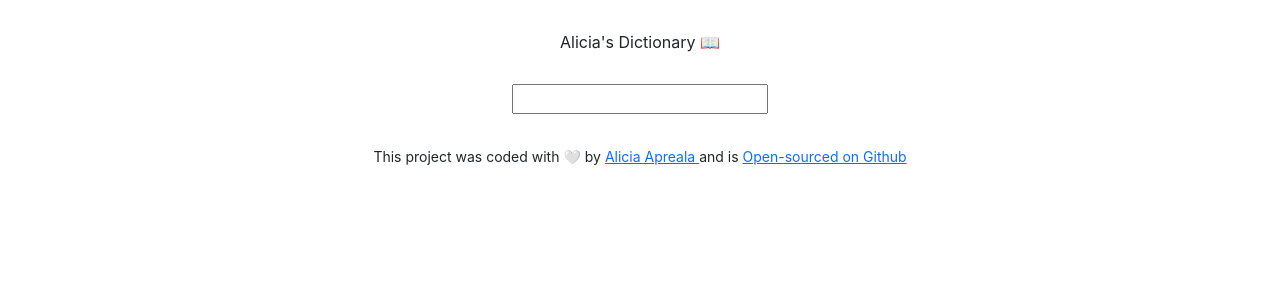
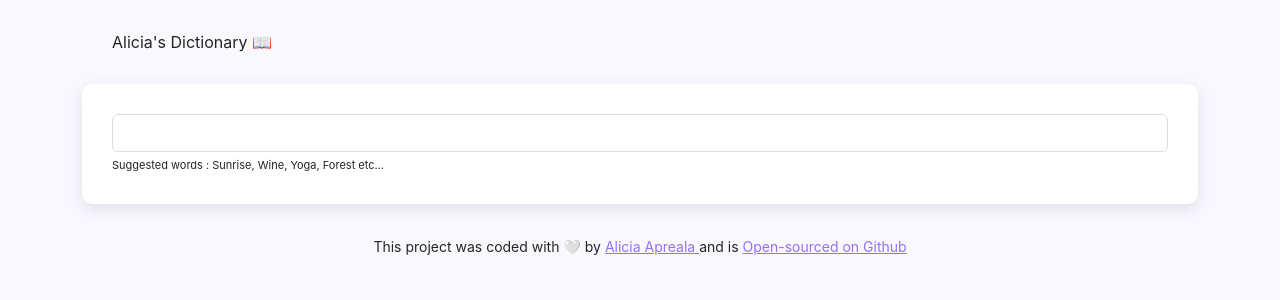
Before and after one commit to Aliciaasmbc/Dictionary-app, a React (Create React App) app: page / in a window 1280 px wide. Shown: the top 300 px of the page. Built offline with nearby package versions, Linux system fonts and the light colour scheme; no server answers.

Commit message:
started styling

```diff
--- a/src/App.css
+++ b/src/App.css
@@ -1,5 +1,9 @@
-.App {
-  text-align: center;
+body {
+  background: #f9f8fe;
+}
+
+a {
+  color: #9670f4;
 }
 
 .App-header {
--- a/src/App.js
+++ b/src/App.js
@@ -7,7 +7,7 @@ export default function App() {
       <div className="container">
         <header className="App-header">Alicia's Dictionary 📖</header>
         <main>
-          <Dictionary />
+          <Dictionary defaultKeyword="hello" />
         </main>
       </div>
       <footer className="app-footer">
--- a/src/Dictionary.css
+++ b/src/Dictionary.css
@@ -1,3 +1,20 @@
-.Dictionary {
+.Dictionary section {
   background-color: white;
+  padding: 30px;
+  border-radius: 10px;
+  box-shadow: 0 5px 15px rgba(0 0 0 / 10%);
+  margin: 20px 0;
 }
+
+.Dictionary input {
+  width: 100%;
+  color: #9670f4;
+  padding: 6px 10px;
+  border: 1px solid #ddd;
+  border-radius: 6px;
+}
+
+.Dictionary .hint {
+  font-size: 11px;
+  margin-top: 5px;
+}
--- a/src/Dictionary.js
+++ b/src/Dictionary.js
@@ -3,31 +3,50 @@ import axios from "axios";
 import Results from "./Results";
 import "./Dictionary.css";
 
-export default function Dictionary() {
-  let [Keyword, setKeyword] = useState("");
+export default function Dictionary(props) {
+  let [Keyword, setKeyword] = useState(props.defaultKeyword);
   let [results, setResults] = useState(null);
+  let [loaded, setLoaded] = useState(false);
 
   function handleResponse(response) {
     setResults(response.data[0]);
   }
 
-  function search(event) {
-    event.preventDefault();
-
+  function search() {
     let apiUrl = `https://api.dictionaryapi.dev/api/v2/entries/en/${Keyword}`;
     axios.get(apiUrl).then(handleResponse);
+  }
+
+  function handleSubmit(event) {
+    event.preventDefault();
+    search();
   }
 
   function handleKeywordChange(event) {
     setKeyword(event.target.value);
   }
 
+  function load() {
+    setLoaded(true);
+    search();
+  }
+
+  if (loaded) {
     return (
       <div className="Dictionary">
-      <form onSubmit={search}>
+        <section>
+          <form onSubmit={handleSubmit}>
             <input type="search" onChange={handleKeywordChange} />
           </form>
+          <div className="hint">
+            Suggested words : Sunrise, Wine, Yoga, Forest etc...{" "}
+          </div>
+        </section>
         <Results results={results} />
       </div>
     );
+  } else {
+    load();
+    return "loading....";
   }
+}
--- a/src/Phonetic.js
+++ b/src/Phonetic.js
@@ -1,4 +1,5 @@
 import React from "react";
+import "./phonetic.css";
 
 export default function Phonetic(props) {
   return (
@@ -7,8 +8,7 @@ export default function Phonetic(props) {
         {" "}
         Listen{" "}
       </a>
-      <br />
-      {props.phonetic.text}
+      <span className="text">{props.phonetic.text}</span>
     </div>
   );
 }
--- /dev/null
+++ b/src/Results.css
@@ -0,0 +1,5 @@
+.Results h2 {
+  font-size: 36px;
+  font-weight: bold;
+  line-height: 1.5;
+}
--- a/src/Results.js
+++ b/src/Results.js
@@ -1,11 +1,13 @@
 import React from "react";
 import Meaning from "./Meaning";
 import Phonetic from "./Phonetic";
+import "./Results.css";
 
 export default function Results(props) {
   if (props.results) {
     return (
       <div className="Results">
+        <section>
           <h2>{props.results.word}</h2>
 
           {props.results.phonetics.map(function (phonetic, index) {
@@ -15,12 +17,13 @@ export default function Results(props) {
               </div>
             );
           })}
+        </section>
 
         {props.results.meanings.map(function (meaning, index) {
           return (
-            <div key={index}>
+            <section key={index}>
               <Meaning meaning={meaning} />
-            </div>
+            </section>
           );
         })}
       </div>
--- /dev/null
+++ b/src/phonetic.css
@@ -0,0 +1,24 @@
+.phonetic {
+  margin: 25px 0;
+}
+
+.phonetic a {
+  border: 1px solid #ddd;
+  text-decoration: none;
+  font-size: 12px;
+  font-weight: bold;
+  padding: 10px 15px;
+  border-radius: 20px;
+  transition: all 150ms ease-in-out;
+}
+
+.phonetic a:hover {
+  background-color: #9670f4;
+  color: white;
+}
+
+.phonetic .text {
+  opacity: 0.5;
+  font-weight: bold;
+  padding-left: 8px;
+}
```
Lines whose indentation alone changed are shown as unchanged.
